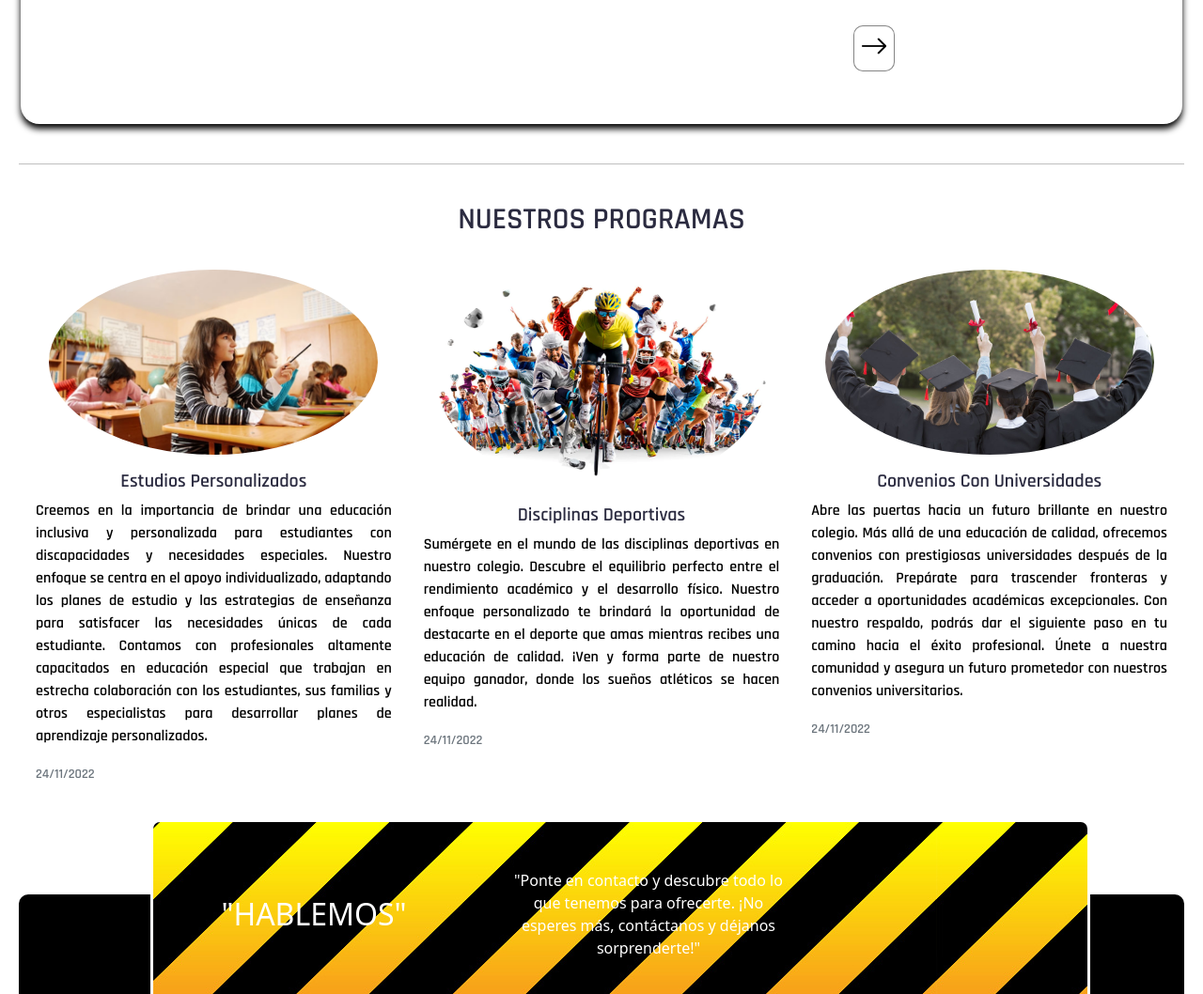
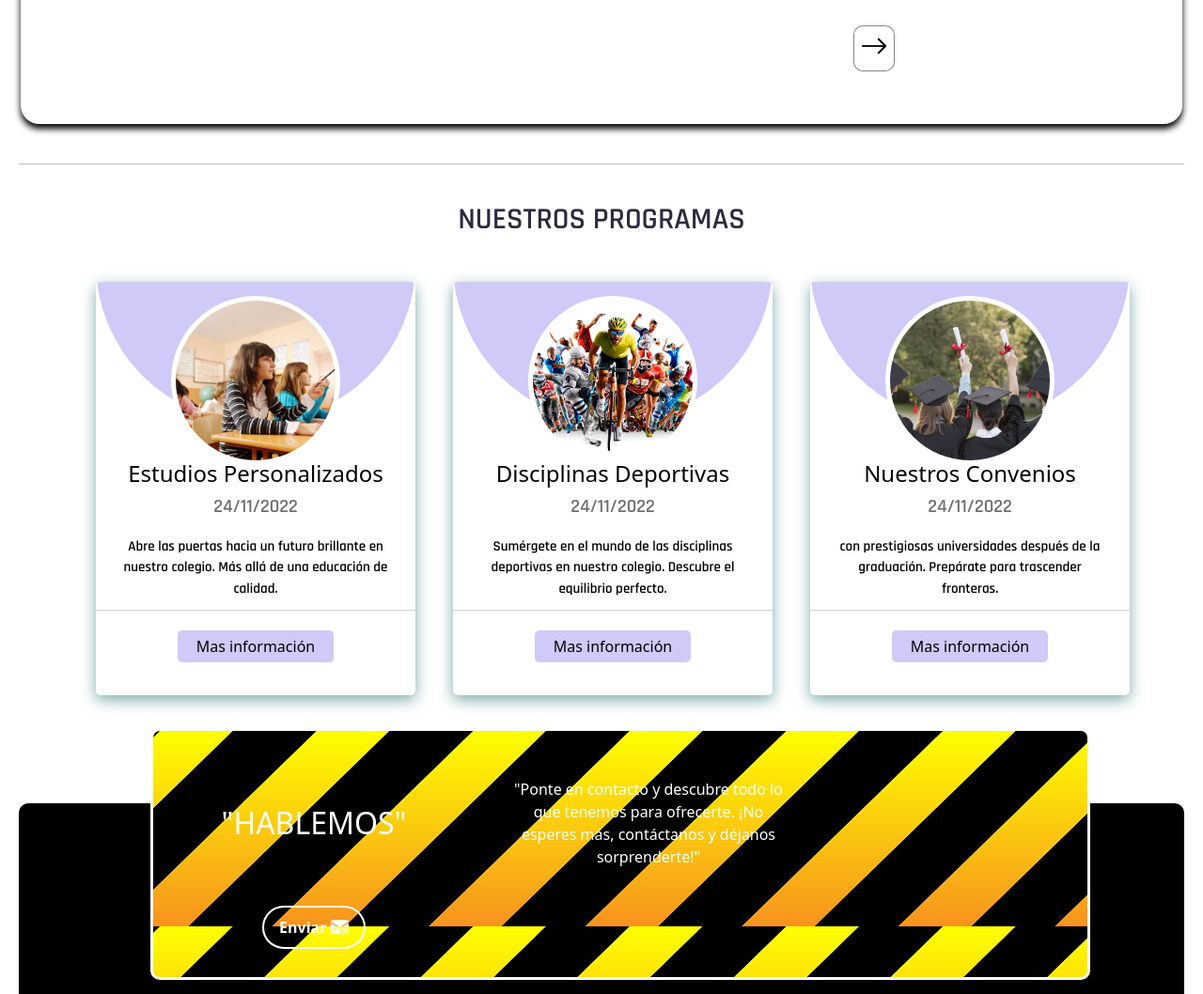
Before and after one commit to jairowebs/colegio-lancaster, a plain HTML site: page index.html in a window 1280 px wide. Shown: the part 1793-2851 px from the top of the page at 94% size. Drawn offline with nearby package versions, Linux system fonts and the light colour scheme; grey boxes are pictures that could not be loaded.

Commit message:
tarjetas

```diff
--- a/index.css
+++ b/index.css
@@ -500,3 +500,102 @@
 .duplicar {
     font-size: 20px;
 }
+
+
+.card1 {
+    position: relative;
+    width: 340px;
+    height: 440px;
+    background: #fff;
+    border-radius: 5px;
+    overflow: hidden;
+    transition: .5s;
+    margin: 15px 20px;
+     box-shadow: 0 5px 15px rgba(3, 89, 92, .5);
+
+}
+
+.card1:hover {
+    box-shadow: 0 5px 15px rgb(3, 89, 92);
+    transform: translateY(-15px);
+}
+
+.card1 .head {
+    height: 150px;
+    width: 100%;
+    position: relative;
+}
+
+.card1 .head .circle {
+    position: absolute;
+    width: 340px;
+    height: 340px;
+    border-radius: 50%;
+    background: #D0CAF8;
+    bottom: 0;
+}
+
+.card1 .head .img {
+    width: 180px;
+    height: 180px;
+    position: absolute;
+    background: #fff;
+    padding: 5px;
+    border-radius: 50%;
+    bottom: -30%;
+    left: 50%;
+    transform: translate(-50%);
+}
+
+.card1 .head .img img {
+    width: 100%;
+    height: 100%;
+    border-radius: 50%;
+    object-fit: cover;
+}
+
+
+
+.card1 .description {
+    height: 200px;
+    padding: 40px 20px 20px 20px;
+    border-bottom: solid 1px rgba(0, 0, 0, 0.18);
+    text-align: center;
+}
+
+.card1 .description h5 {
+    color: #272727ab;
+}
+
+.card1 .description h4 {
+    color: #020202;
+}
+
+.card1 .description p {
+    margin-top: 20px;
+    font-size: 15px;
+}
+
+
+.card1 .contact {
+    width: 100%;
+    height: 75px;
+    display: flex;
+    align-items: center;
+    justify-content: center;
+}
+
+.card1 .contact a {
+    text-decoration: none;
+    color: #000000;
+    background: #D0CAF8;
+    padding: 5px 20px;
+    border-radius: 5px;
+    transition: .3s;
+}
+
+.card1 .contact a:hover {
+
+    background: #2c2c4969;
+
+}
--- a/index.html
+++ b/index.html
@@ -204,54 +204,82 @@
     <diV class="NUESTROS-PROGRAMAS">
         <h2><strong>NUESTROS PROGRAMAS</strong></h2>
     </diV><br>
-    <div class="card-group ">
-        <div class="card bg-transparent">
-            <img src="imagenes/testimonio 1.png" class="rounded-circle" alt="...">
-            <div class="card-body">
-                <h5 class="card-title">Estudios Personalizados</h5>
-                <p class="card-text">Creemos en la importancia de brindar una educación inclusiva y personalizada para
-                    estudiantes con
-                    discapacidades y necesidades especiales. Nuestro enfoque se centra en el apoyo individualizado,
-                    adaptando los planes de
-                    estudio y las estrategias de enseñanza para satisfacer las necesidades únicas de cada estudiante.
 
-                    Contamos con profesionales altamente capacitados en educación especial que trabajan en estrecha
-                    colaboración con los
-                    estudiantes, sus familias y otros especialistas para desarrollar planes de aprendizaje
-                    personalizados. </p>
-                <p class="card-text"><small class="text-muted">24/11/2022</small></p>
+<div class="container disiplinas">
+    <div class="row">
+        <div class="col-md-4">
+            <div class="card1">
+                <div class="head">
+                    <div class="circle"></div>
+                    <div class="img">
+                        <img src="imagenes/testimonio 1.png"
+                            alt="">
+                    </div>
+                </div>
+
+                <div class="description">
+                    <h4>Estudios Personalizados</h4>
+                    <h5>24/11/2022</h5>
+                    <p>Abre las puertas hacia un futuro brillante en nuestro colegio. Más allá de una
+                    educación de calidad.
+                    </p>
+                </div>
+
+                <div class="contact">
+                    <a href="#">Mas información</a>
+                </div>
             </div>
         </div>
-        <div class="card bg-transparent">
-            <img src="imagenes/disiplinas-deportivas.webp" class="rounded-circle " alt="...">
-            <div class="card-body">
-                <h5 class="card-title">Disciplinas Deportivas</h5>
-                <p class="card-text">Sumérgete en el mundo de las disciplinas deportivas en nuestro colegio. Descubre el
-                    equilibrio perfecto entre el
-                    rendimiento académico y el desarrollo físico. Nuestro enfoque personalizado te brindará la
-                    oportunidad de destacarte en
-                    el deporte que amas mientras recibes una educación de calidad. ¡Ven y forma parte de nuestro equipo
-                    ganador, donde los
-                    sueños atléticos se hacen realidad.</p>
-                <p class="card-text"><small class="text-muted">24/11/2022</small></p>
+
+        <div class="col-md-4">
+            <div class="card1">
+                <div class="head">
+                    <div class="circle"></div>
+                    <div class="img">
+                        <img src="imagenes/disiplinas-deportivas.webp"
+                            alt="">
+                    </div>
+                </div>
+
+                <div class="description">
+                    <h4>Disciplinas Deportivas</h4>
+                    <h5>24/11/2022</h5>
+                    <p>Sumérgete en el mundo de las disciplinas deportivas en nuestro colegio. Descubre el
+                    equilibrio perfecto.</p>
+                </div>
+
+                <div class="contact">
+                    <a href="#">Mas información</a>
+                </div>
             </div>
         </div>
-        <div class="card bg-transparent">
-            <img src="imagenes/grados.jpg" class="rounded-circle" alt="...">
-            <div class="card-body">
-                <h5 class="card-title">Convenios Con Universidades</h5>
-                <p class="card-text">Abre las puertas hacia un futuro brillante en nuestro colegio. Más allá de una
-                    educación de calidad, ofrecemos convenios
-                    con prestigiosas universidades después de la graduación. Prepárate para trascender fronteras y
-                    acceder a oportunidades
-                    académicas excepcionales. Con nuestro respaldo, podrás dar el siguiente paso en tu camino hacia el
-                    éxito profesional.
-                    Únete a nuestra comunidad y asegura un futuro prometedor con nuestros convenios universitarios.
-                </p>
-                <p class="card-text"><small class="text-muted">24/11/2022</small></p>
+
+        <div class="col-md-4">
+            <div class="card1">
+                <div class="head">
+                    <div class="circle"></div>
+                    <div class="img">
+                        <img src="imagenes/grados.jpg"
+                            alt="">
+                    </div>
+                </div>
+
+                <div class="description">
+                    <h4>Nuestros Convenios</h4>
+                    <h5>24/11/2022</h5>
+                    <p>
+                    con prestigiosas universidades después de la graduación. Prepárate para trascender fronteras.
+                    </p>
+                </div>
+
+                <div class="contact">
+                    <a href="#">Mas información</a>
+                </div>
             </div>
         </div>
     </div>
+</div>
+
     <section class="contacto">
         <div class="container">
             <div class="container rectangulo">
```
